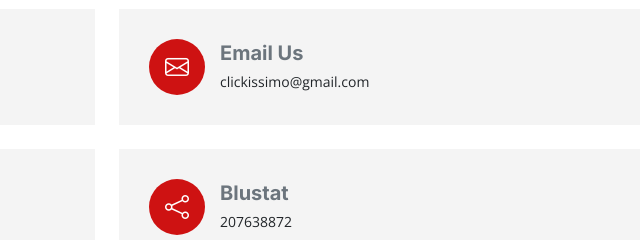
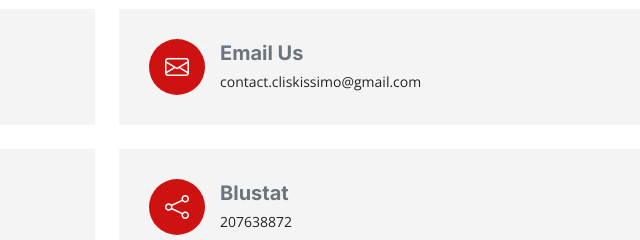
Before and after one commit to OussamaSlimani/Clickissim, a plain HTML site: page istanbul.html in a window 1280 px wide. Shown: the part 2649-2889 px from the top of the page, 533-1173 px from the left. Drawn offline with nearby package versions, Linux system fonts and the light colour scheme.

Commit message:
update the mail contact

```diff
--- a/istanbul.html
+++ b/istanbul.html
@@ -410,7 +410,7 @@
               <i class="icon bi bi-envelope flex-shrink-0"></i>
               <div>
                 <h3>Email Us</h3>
-                <p>clickissimo@gmail.com</p>
+                <p>contact.cliskissimo@gmail.com</p>
               </div>
             </div>
           </div>
```
Also changed, not shown: polish_version/istanbul.html (+1 -1 lines), polish_version/qatar.html (+1 -1 lines), polish_version/tunisia.html (+1 -1 lines), qatar.html (+1 -1 lines), tunisia.html (+1 -1 lines).
